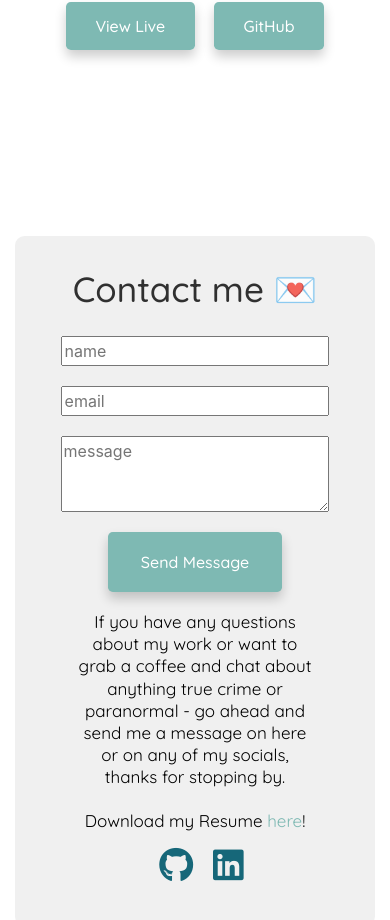
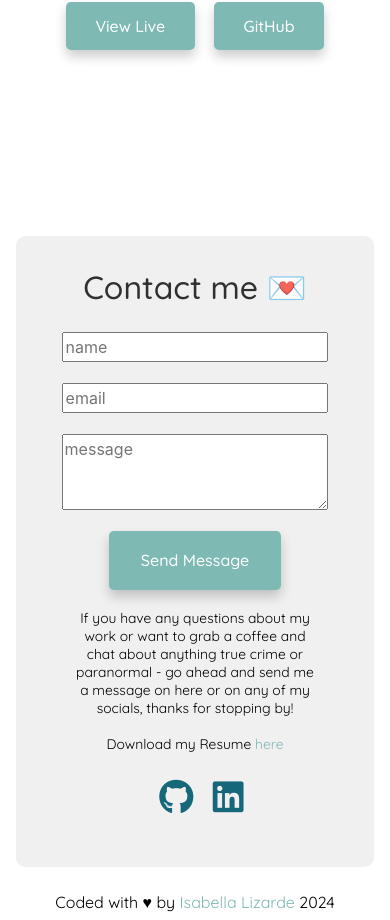
Before and after one commit to soybella/isabella-lizarde-portfolio, a React (Create React App) app: page / in a window 390 px wide. Shown: the part 6161-7081 px from the top of the page. Built offline with nearby package versions, Linux system fonts and the light colour scheme; a web font is replaced by a local one.

Commit message:
Updated responsive layout for contact section
Implemented logical properties and cleaned code

```diff
--- a/src/Contact.css
+++ b/src/Contact.css
@@ -1,12 +1,11 @@
 .Contact {
-  padding-top: 80px;
-  padding-left: 15px;
-  padding-right: 15px;
+  padding-block-start: 5rem;
+  padding-inline: 1rem;
   color: black;
 }
 
 .Contact h2 {
-  margin: 0 auto;
+  margin: auto;
 }
 
 .Contact .contact-info {
@@ -14,38 +13,38 @@
 }
 
 .Contact .contact-info p {
+  font-size: clamp(0.75rem, 0.5rem + 1.5vw, 1.2rem);
   max-width: 90%;
-  margin: 0 auto;
+  margin: auto;
 }
 
 .Contact .contact-header {
-  font-size: 35px;
+  font-size: clamp(2rem, 0.75rem + 2vw, 2.2rem);
 }
 
 .Contact .contact-button-link {
   display: block;
-  margin: 0 auto;
-  width: fit-content;
-  padding: 18px 33px;
+  margin: auto;
+  max-inline-size: 100%;
+  padding: 1.1em 2em;
   color: white;
 }
 
 .Contact .input-details {
   display: grid;
-  max-width: 650px;
-  grid-gap: 20px;
+  max-inline-size: 41rem;
+  grid-gap: 1.3rem;
 }
 
 .Contact .social-media ul {
   display: block;
   list-style-type: none;
-  /* text-align: center; */
-  padding-left: 0.8rem;
+  padding-inline-start: 0.8rem;
 }
 
 .Contact .icons li {
-  display: inline;
-  padding: 10px;
+  display: inline-block;
+  padding: 0.6rem;
 }
 
 .Contact .icons a {
@@ -63,50 +62,15 @@
 }
 
 .Contact .icons i {
-  font-size: 35px;
+  font-size: 2.2rem;
 }
 
-@media (max-width: 1400px) {
-  .Contact h2 {
-    font-size: 35px;
+@media (max-width: 62rem) {
+  .Contact .contact-info {
+    max-inline-size: 100%;
   }
 
-  .Contact .contact-info p {
-    font-size: 19px;
-  }
-}
-
-@media (max-width: 1200px) {
-  .Contact h2 {
-    font-size: 30px;
-  }
-
-  .Contact .button-link {
-    padding: 12px 27px;
-  }
-
-  .Contact .contact-info p {
-    font-size: 17px;
-  }
-
-  .Contact .contact-info {
-    max-width: 50%;
-  }
-}
-
-@media (max-width: 992px) {
-  .Contact .contact-info {
-    max-width: 650px;
-  }
-
-  .Contact .button-link {
-    padding: 18px 33px;
-  }
-
-  .Contact .contact-info p {
-    text-align: center;
-  }
-
+  .Contact .contact-info p,
   .Contact .social-media ul {
     text-align: center;
   }
--- a/src/Contact.js
+++ b/src/Contact.js
@@ -32,12 +32,11 @@ export default function Contact() {
                   If you have any questions about my work or want to grab a
                   coffee and chat about anything true crime or paranormal - go
                   ahead and send me a message on here or on any of my socials,
-                  thanks for stopping by. <br /> <br /> Download my Resume{" "}
+                  thanks for stopping by! <br /> <br /> Download my Resume{" "}
                   <a href={resumeLink} target="_blank" rel="noreferrer">
                     {" "}
                     here
                   </a>
-                  !
                 </p>
                 <div class="social-media">
                   <ul class="icons pt-3">
```
